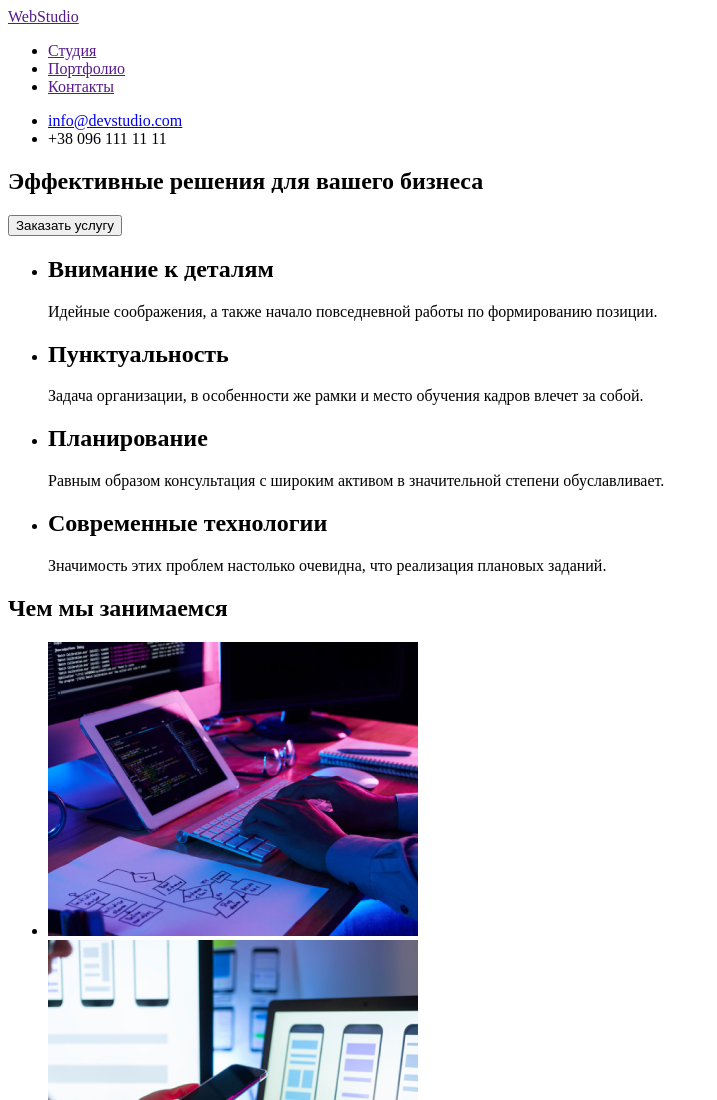
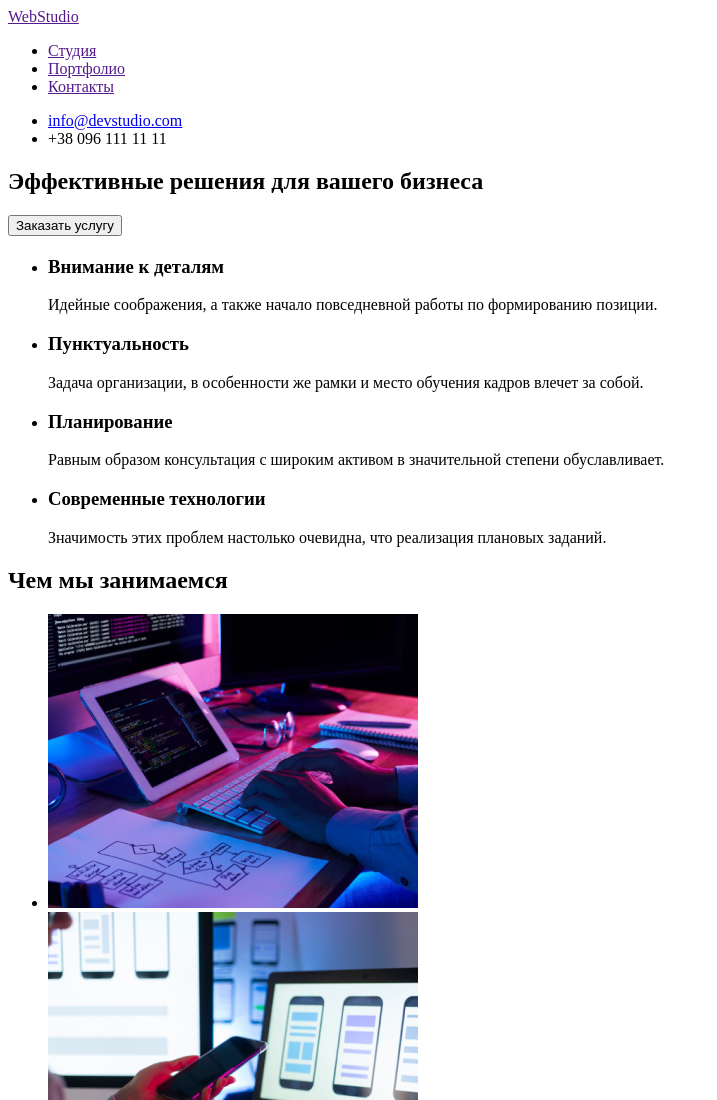
Before and after one commit to Maksym-mtshn/goit-markup-hw-01., a plain HTML site: page index.html in a window 1280 px wide. Shown: the top 1100 px of the page, without its empty margins (0-717 px from the left). Drawn offline with Linux system fonts and the light colour scheme.

Commit message:
correction-1

```diff
--- a/index.html
+++ b/index.html
@@ -24,38 +24,39 @@
     </header>
     <main>
       <!--банер-->
-      <div>
-        <section>
-          <h1>Эффективные решения для вашего бизнеса</h1>
-          <button type="button">Заказать услугу</button>
-        </section>
-      </div>
+
+      <section>
+        <h1>Эффективные решения для вашего бизнеса</h1>
+        <button type="button">Заказать услугу</button>
+      </section>
+
       <!--переваги компанії-->
       <section>
+        <h2></h2>
         <ul>
           <li>
-            <h2>Внимание к деталям</h2>
+            <h3>Внимание к деталям</h3>
             <p>
               Идейные соображения, а также начало повседневной работы по
               формированию позиции.
             </p>
           </li>
           <li>
-            <h2>Пунктуальность</h2>
+            <h3>Пунктуальность</h3>
             <p>
               Задача организации, в особенности же рамки и место обучения кадров
               влечет за собой.
             </p>
           </li>
           <li>
-            <h2>Планирование</h2>
+            <h3>Планирование</h3>
             <p>
               Равным образом консультация с широким активом в значительной
               степени обуславливает.
             </p>
           </li>
           <li>
-            <h2>Современные технологии</h2>
+            <h3>Современные технологии</h3>
             <p>
               Значимость этих проблем настолько очевидна, что реализация
               плановых заданий.
```
